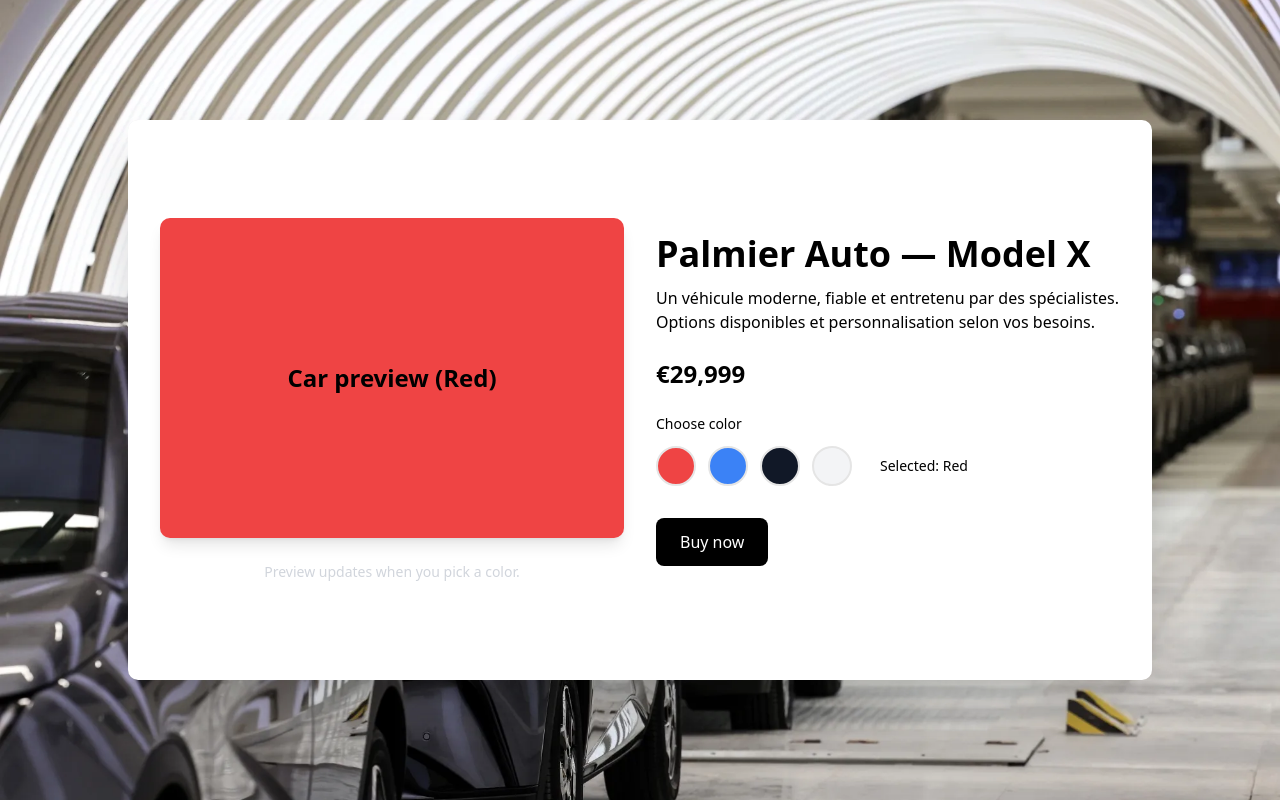
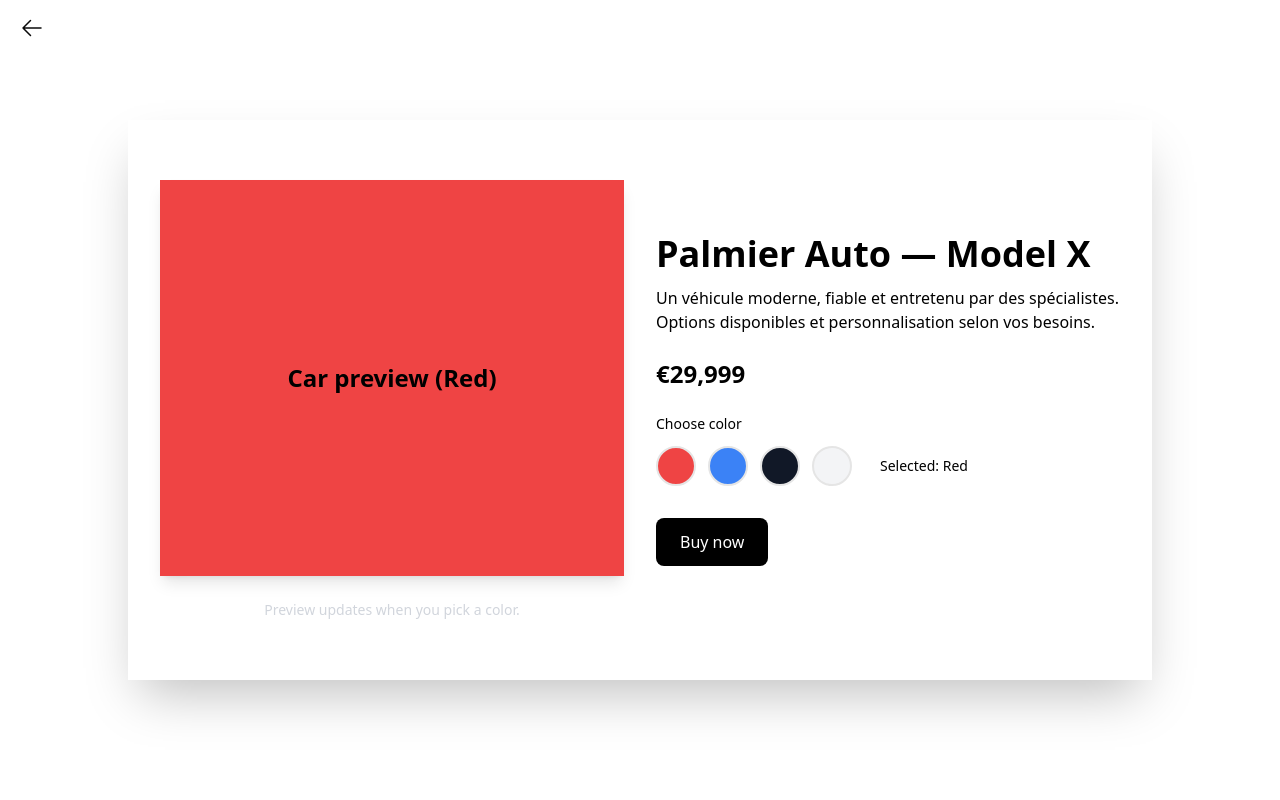
Before and after one commit to Nxwfel/Palmier-Auto, a React (Vite) app: page / in a window 1280 px wide. Built offline with nearby package versions, Linux system fonts and the light colour scheme; a web font is replaced by a local one.

Commit message:
Cardetails page finalized

```diff
--- a/src/Pages/CarDetails.jsx
+++ b/src/Pages/CarDetails.jsx
@@ -1,5 +1,4 @@
 import React, { useState } from 'react'
-import Cover from '../assets/Cover.png'
 
 const CarDetails = () => {
   const colors = [
@@ -17,18 +16,16 @@ const CarDetails = () => {
 
   return (
     <div
-      style={{
-        backgroundImage: `url(${Cover})`,
-        backgroundSize: 'cover',
-        backgroundPosition: 'center',
-        backgroundRepeat: 'no-repeat'
-      }}
       className='h-screen w-screen flex justify-center items-center'>
-      <div className='h-[70%] w-[80%] bg-white bg-opacity-60 backdrop-blur-md rounded-lg flex p-8 gap-8 text-black shadow-2xl'>
+        <svg xmlns="http://www.w3.org/2000/svg" fill="none" viewBox="0 0 24 24" strokeWidth={1.5} stroke="currentColor" className="size-6 absolute top-4 left-5 cursor-pointer">
+          <path strokeLinecap="round" strokeLinejoin="round" d="M10.5 19.5 3 12m0 0 7.5-7.5M3 12h18" />
+        </svg>
+
+      <div className='h-[70%] w-[80%] bg-white bg-opacity-60 backdrop-blur-md  flex p-8 gap-8 text-black shadow-2xl'>
         {/* Preview */}
         <div className='w-1/2 flex flex-col items-center justify-center gap-6'>
           <div
-            className='h-80 w-full rounded-lg shadow-lg flex items-center justify-center'
+            className='h-[80%] w-full shadow-lg flex items-center justify-center'
             style={{ backgroundColor: selectedColor.hex }}
           >
             <span className={`text-2xl font-semibold ${selectedColor.name === 'White' ? 'text-white' : 'text-black'}`}>
```
